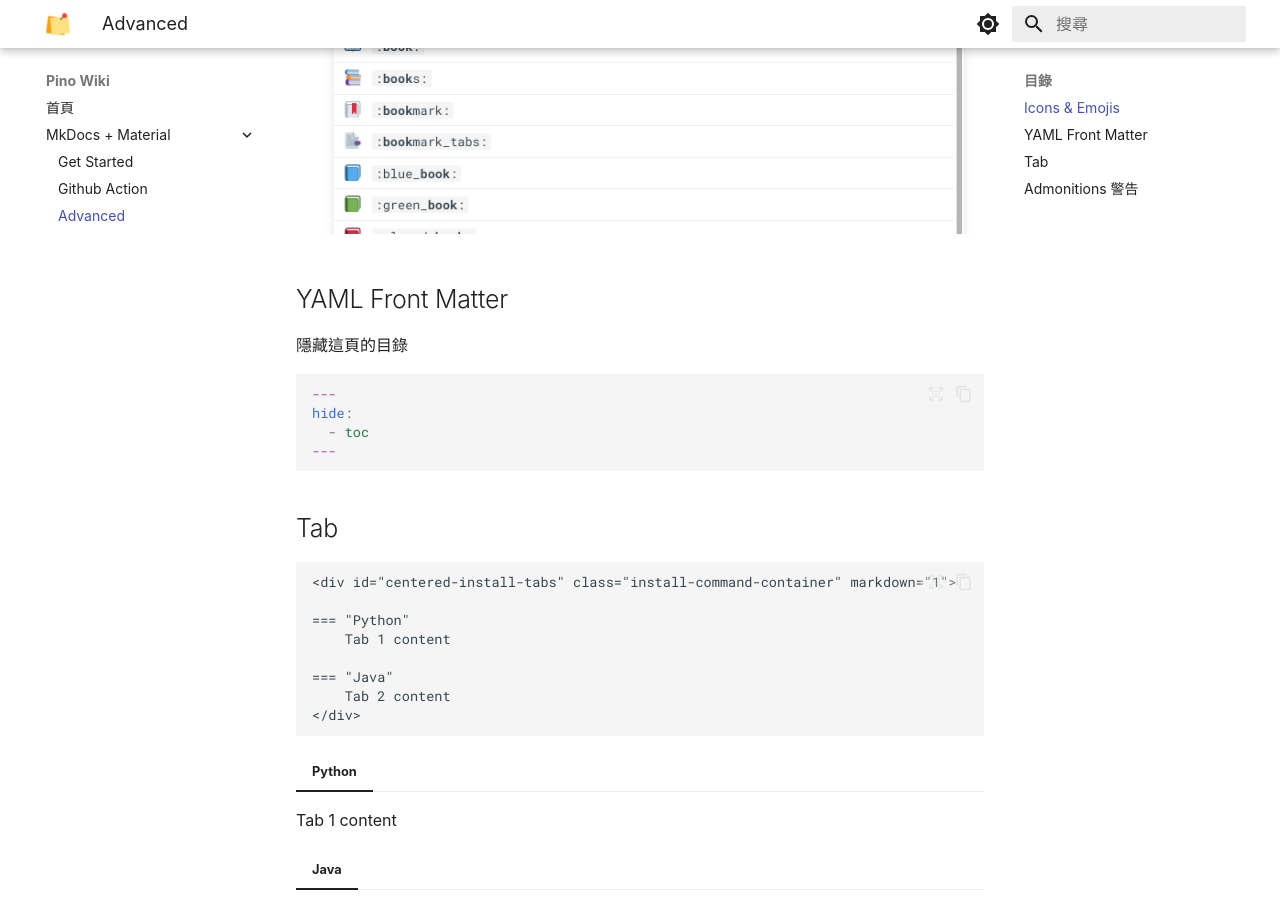
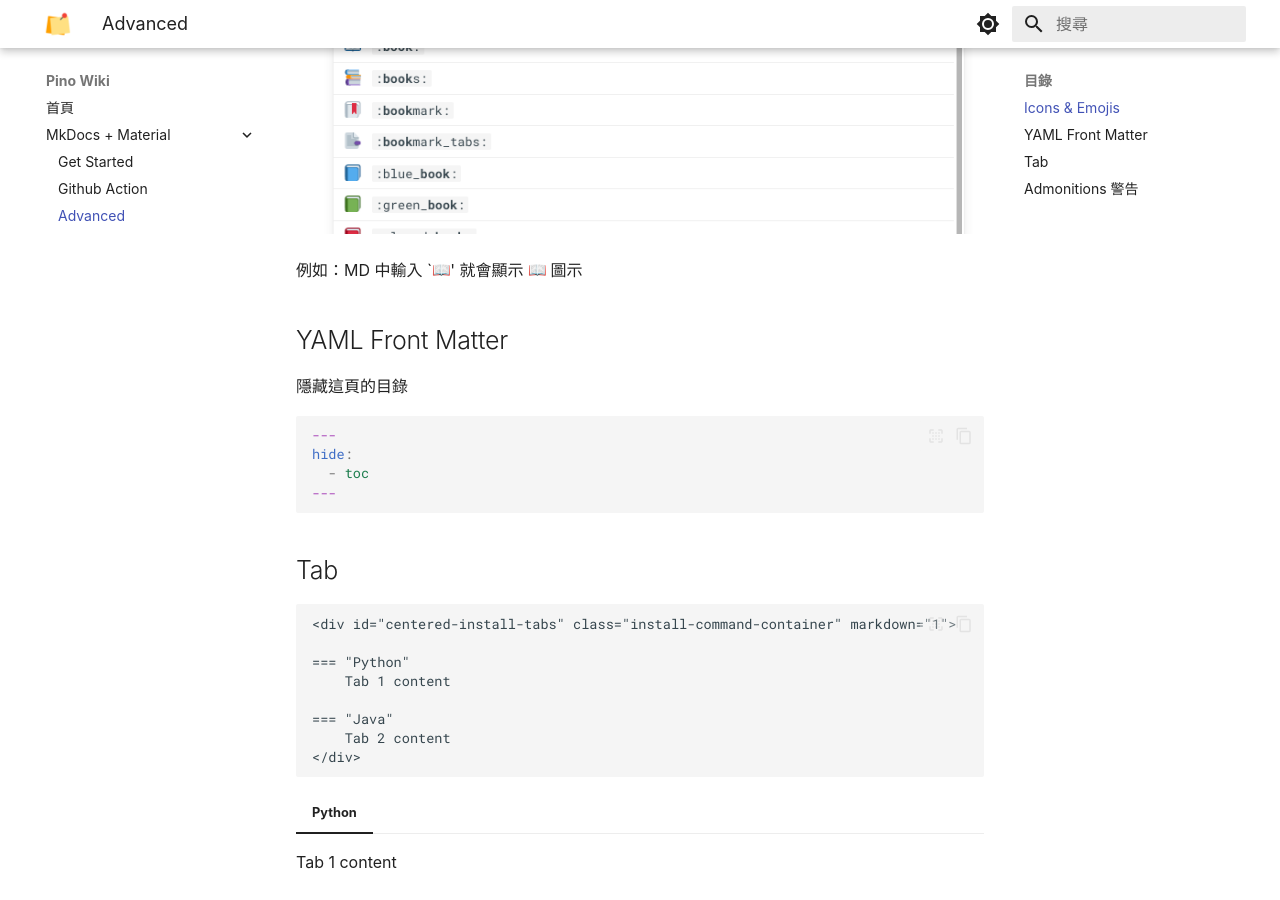
Before and after one commit to PinXian53/wiki, an MkDocs documentation site: the page built from docs/mkdocs-material/advanced.md, in a window 1280 px wide and 900 px high, scrolled down 595 px. Built offline with MkDocs 1.6.1 and Material for MkDocs 9.7.7, drawn with Linux system fonts in a browser that asks for light colours; emoji names are drawn with the system emoji font; some web fonts are replaced.

```diff
--- a/docs/mkdocs-material/advanced.md
+++ b/docs/mkdocs-material/advanced.md
@@ -6,6 +6,7 @@
 官方文件可以搜尋 icons emojis 清單
 ![icons-emojis.png](../assets/images/mkdocs-material/icons-emojis.png)
 
+例如：MD 中輸入 `:book:' 就會顯示 :book: 圖示
 
 ## YAML Front Matter
 隱藏這頁的目錄
```
